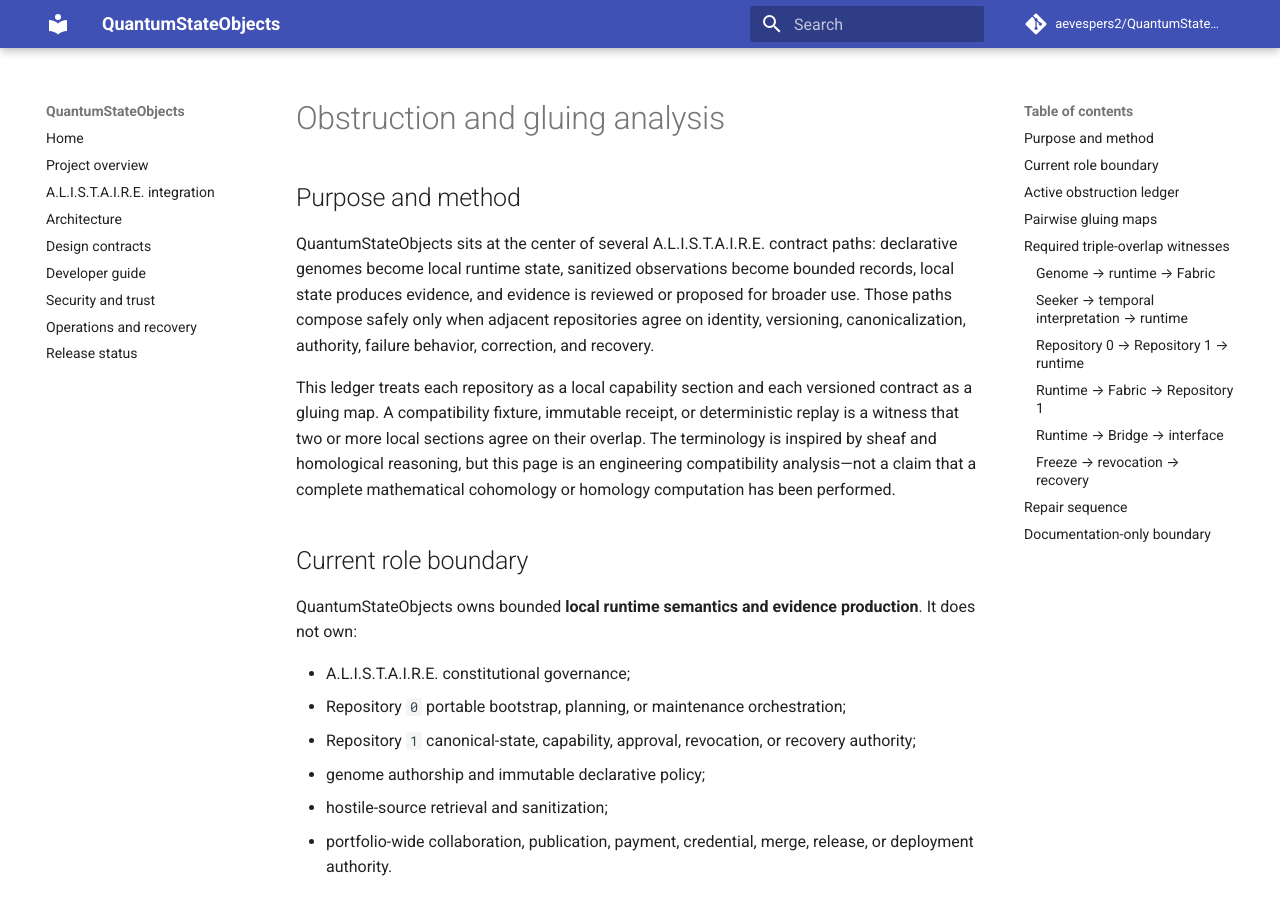
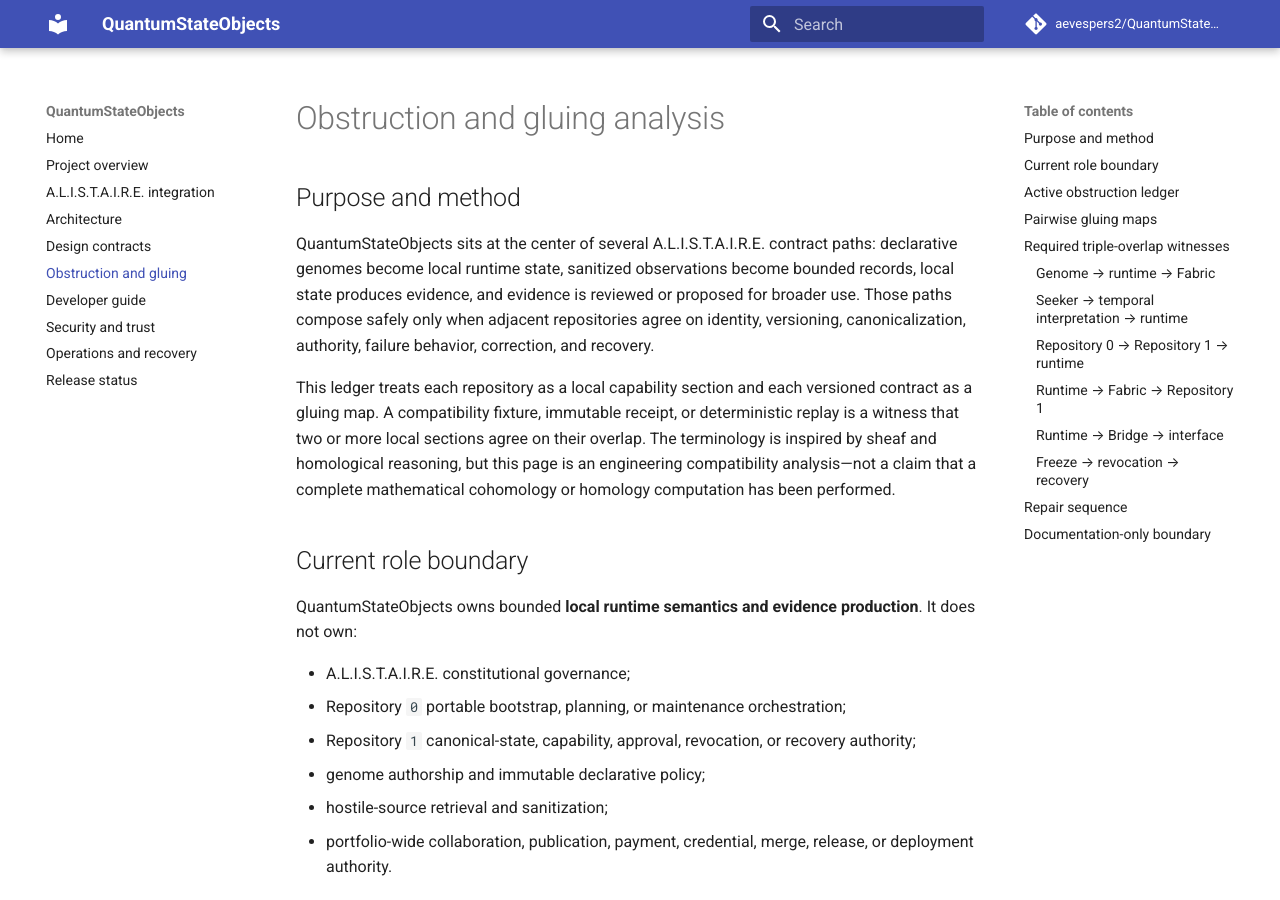
Before and after one commit to aevespers2/QuantumStateObjects, an MkDocs documentation site: the page built from docs/obstruction-and-gluing.md, in a window 1280 px wide and 900 px high. Built offline with MkDocs 1.6.1 and Material for MkDocs 9.7.7, drawn with Linux system fonts in a browser that asks for light colours; comment, search, counter and statistics services are not loaded.

Commit message:
docs: add obstruction analysis to Pages navigation

```diff
--- a/mkdocs.yml
+++ b/mkdocs.yml
@@ -20,6 +20,7 @@ nav:
   - A.L.I.S.T.A.I.R.E. integration: alistaire-integration.md
   - Architecture: architecture.md
   - Design contracts: design-contracts.md
+  - Obstruction and gluing: obstruction-and-gluing.md
   - Developer guide: developer-guide.md
   - Security and trust: security.md
   - Operations and recovery: operations.md
```
